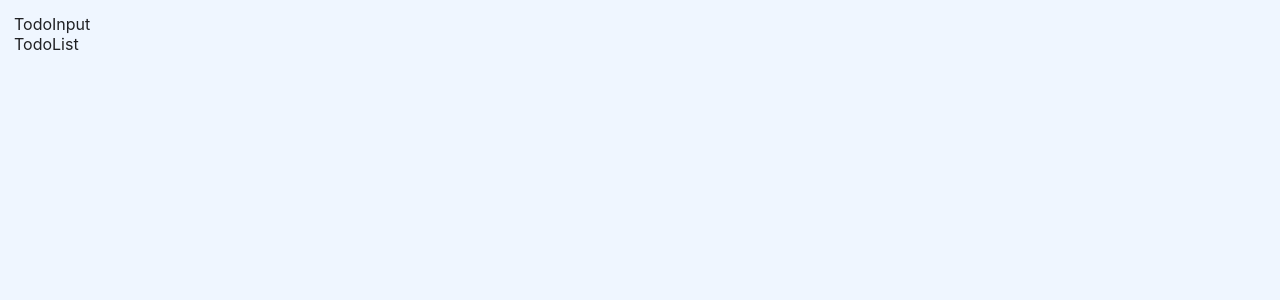
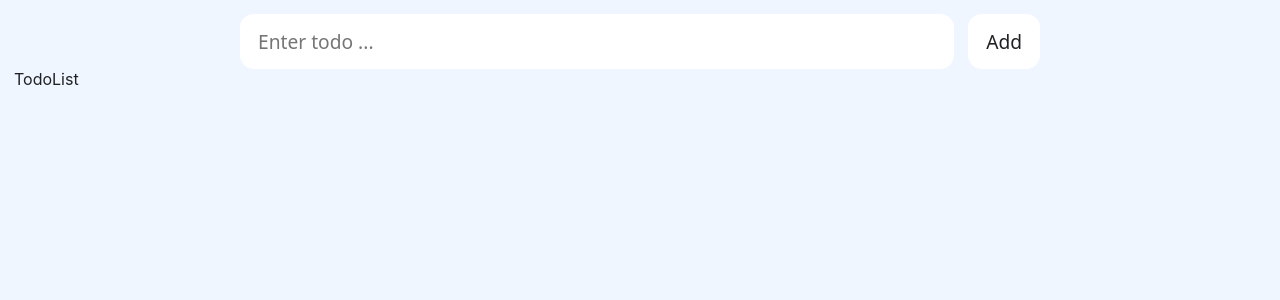
Before and after one commit to erdaserhan/React-Basics, a React app: page / in a window 1280 px wide. Shown: the top 300 px of the page. Built offline with nearby package versions, Linux system fonts and the light colour scheme; the HTML template or start-up script is replaced by a standard one.

Commit message:
TodoInput - input and button added

```diff
--- a/src/components/TodoInput.jsx
+++ b/src/components/TodoInput.jsx
@@ -1,7 +1,8 @@
 export default function TodoInput() {
     return (
-        <div>
-            TodoInput
-        </div>
+        <header>
+            <input placeholder="Enter todo ..."/>
+            <button>Add</button>
+        </header>
     )
 }
```
